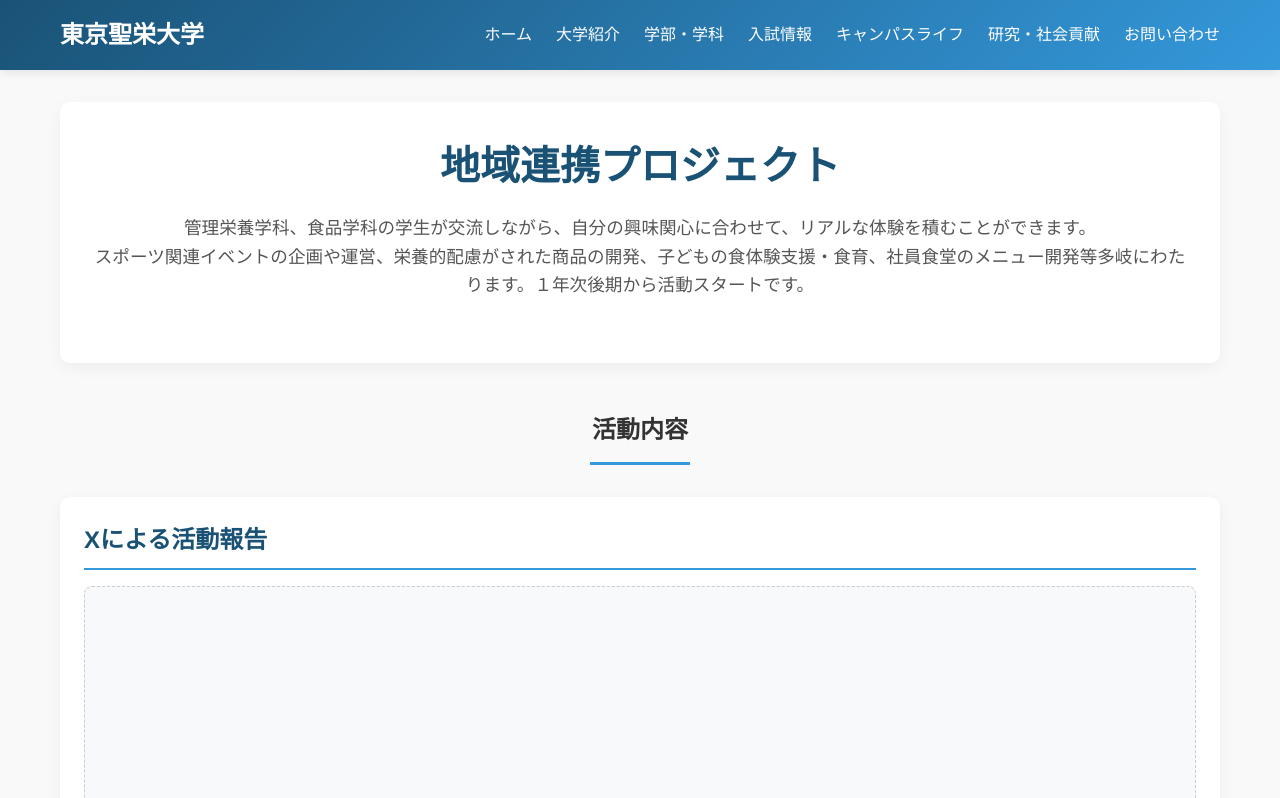
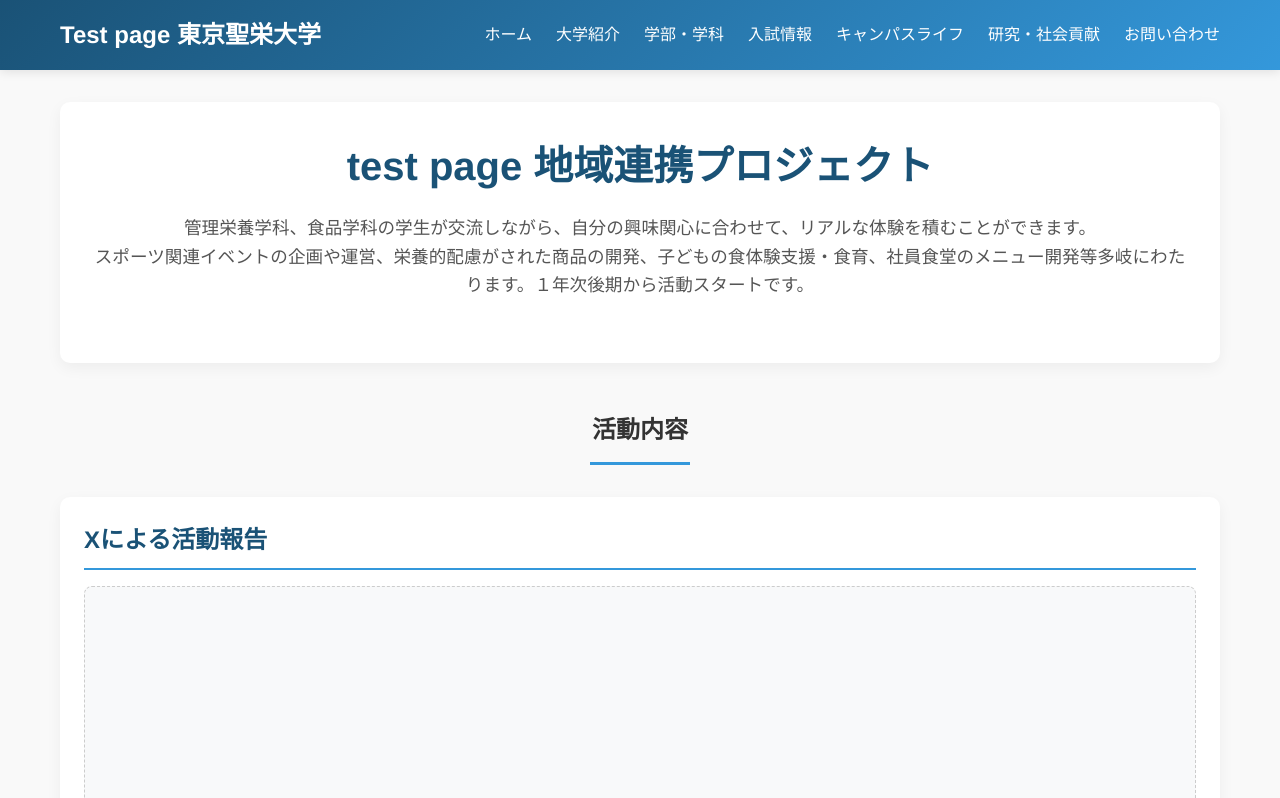
Before and after one commit to HirofumiZempo/chiiki_test, a plain HTML site: page index.html in a window 1280 px wide. Shown: the top 798 px of the page. Drawn offline with Linux system fonts and the light colour scheme.

Commit message:
Update index.html

```diff
--- a/index.html
+++ b/index.html
@@ -418,7 +418,7 @@
     <header>
         <div class="container">
             <div class="header-content">
-                <a href="index.html" class="logo">東京聖栄大学</a>
+                <a href="index.html" class="logo">Test page 東京聖栄大学</a>
                 <button class="nav-toggle" id="navToggle">
                     ☰
                 </button>
@@ -440,7 +440,7 @@
     <main>
         <div class="container">
             <section class="hero">
-                <h1>地域連携プロジェクト</h1>
+                <h1>test page 地域連携プロジェクト</h1>
                 <p>管理栄養学科、食品学科の学生が交流しながら、自分の興味関心に合わせて、リアルな体験を積むことができます。<br>スポーツ関連イベントの企画や運営、栄養的配慮がされた商品の開発、子どもの食体験支援・食育、社員食堂のメニュー開発等多岐にわたります。１年次後期から活動スタートです。</p>
             </section>
 
```
